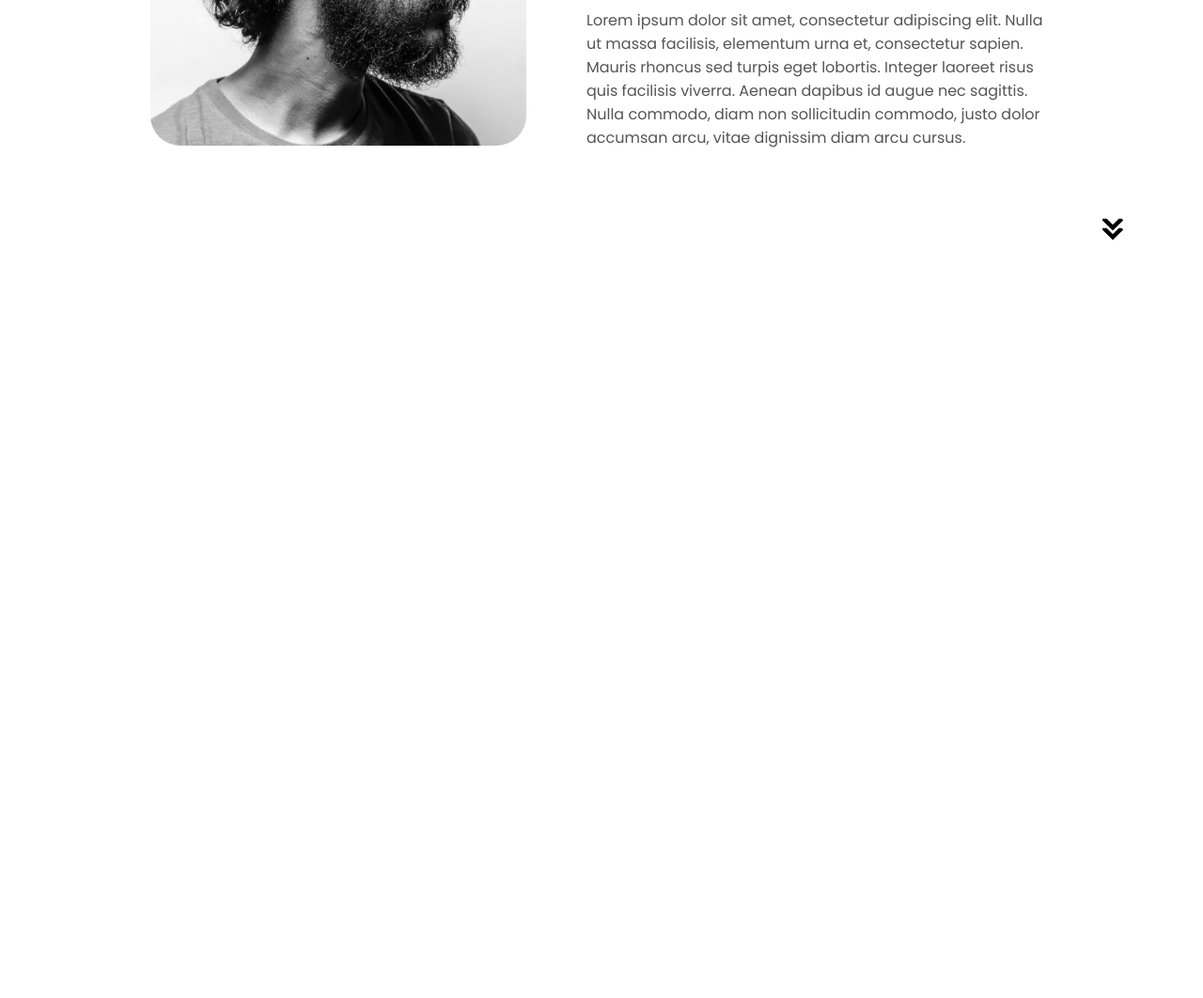
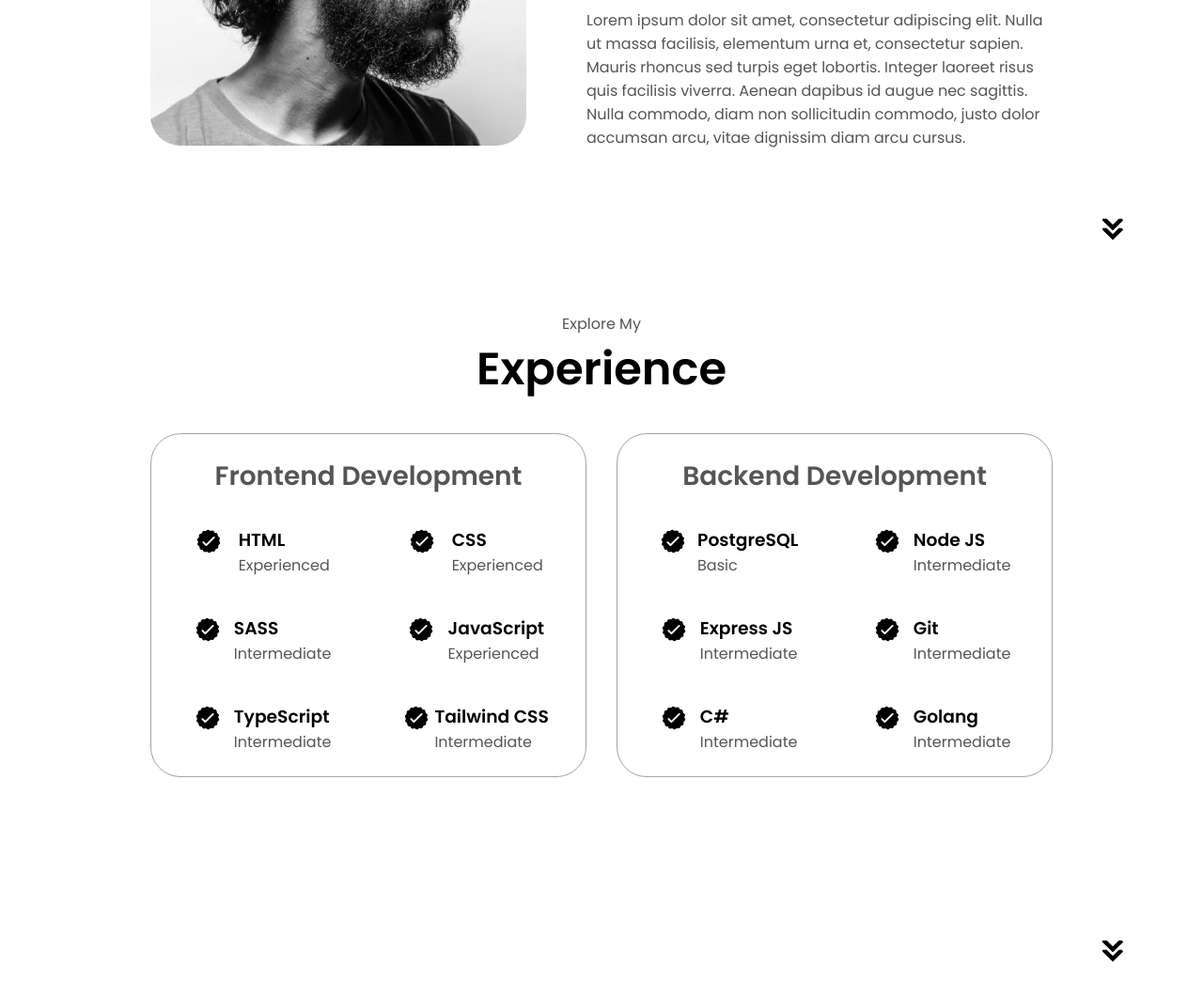
Before and after one commit to LeonardoBlanca/portfolio-html-01, a plain HTML site: page index.html in a window 1280 px wide. Shown: the part 1244-2306 px from the top of the page at 94% size. Before the commit the page ends 1544 px from the top, so only its background shows below. Drawn offline with Linux system fonts and the light colour scheme; a script that the page names is missing.

Commit message:
✨ Feat(Home): Add Experience Section

```diff
--- a/index.html
+++ b/index.html
@@ -41,7 +41,7 @@
 
 </nav>
 
-<section id="#profile">
+<section id="profile">
     <div class="section__pic-container">
         <img src="./assets/profile-pic.png" alt="John Doe Profile Picture">
     </div>
@@ -91,7 +91,110 @@
     </div>
     <img src="./assets/arrow.png" alt="Arrow Icon" class="icon arrow" onclick="location.href='./#experience'">
 </section>
+<section id="experience">
+    <p class="section__text-p1">Explore My</p>
+    <h1 class="title">Experience</h1>
+    <div class="experience-details-container">
+        <div class="about-containers">
+            <div class="details-container">
+                <h2 class="experience-sub-title">Frontend Development</h2>
+                <div class="article-container">
+                    <article>
+                        <img src="./assets/checkmark.png" alt="Experience Icon" class="icon"/>
+                        <div>
+                            <h3>HTML</h3>
+                            <p>Experienced</p>
+                        </div>
+                    </article>
+                    <article>
+                        <img src="./assets/checkmark.png" alt="Experience Icon" class="icon"/>
+                        <div>
+                            <h3>CSS</h3>
+                            <p>Experienced</p>
+                        </div>
+                    </article>
+                    <article>
+                        <img src="./assets/checkmark.png" alt="Experience Icon" class="icon"/>
+                        <div>
+                            <h3>SASS</h3>
+                            <p>Intermediate</p>
+                        </div>
+                    </article>
+                    <article>
+                        <img src="./assets/checkmark.png" alt="Experience Icon" class="icon"/>
+                        <div>
+                            <h3>JavaScript</h3>
+                            <p>Experienced</p>
+                        </div>
+                    </article>
+                    <article>
+                        <img src="./assets/checkmark.png" alt="Experience Icon" class="icon"/>
+                        <div>
+                            <h3>TypeScript</h3>
+                            <p>Intermediate</p>
+                        </div>
+                    </article>
+                    <article>
+                        <img src="./assets/checkmark.png" alt="Experience Icon" class="icon"/>
+                        <div>
+                            <h3>Tailwind CSS</h3>
+                            <p>Intermediate</p>
+                        </div>
+                    </article>
+                </div>
+            </div>
+            <div class="details-container">
+                <h2 class="experience-sub-title">Backend Development</h2>
+                <div class="article-container">
+                    <article>
+                        <img src="./assets/checkmark.png" alt="Experience Icon" class="icon"/>
+                        <div>
+                            <h3>PostgreSQL</h3>
+                            <p>Basic</p>
+                        </div>
+                    </article>
+                    <article>
+                        <img src="./assets/checkmark.png" alt="Experience Icon" class="icon"/>
+                        <div>
+                            <h3>Node JS</h3>
+                            <p>Intermediate</p>
+                        </div>
+                    </article>
+                    <article>
+                        <img src="./assets/checkmark.png" alt="Experience Icon" class="icon"/>
+                        <div>
+                            <h3>Express JS</h3>
+                            <p>Intermediate</p>
+                        </div>
+                    </article>
+                    <article>
+                        <img src="./assets/checkmark.png" alt="Experience Icon" class="icon"/>
+                        <div>
+                            <h3>Git</h3>
+                            <p>Intermediate</p>
+                        </div>
+                    </article>
+                    <article>
+                        <img src="./assets/checkmark.png" alt="Experience Icon" class="icon"/>
+                        <div>
+                            <h3>C#</h3>
+                            <p>Intermediate</p>
+                        </div>
+                    </article>
+                    <article>
+                        <img src="./assets/checkmark.png" alt="Experience Icon" class="icon"/>
+                        <div>
+                            <h3>Golang</h3>
+                            <p>Intermediate</p>
+                        </div>
+                    </article>
 
+                </div>
+            </div>
+        </div>
+    </div>
+    <img src="./assets/arrow.png" alt="Arrow Icon" class="icon arrow" onclick="location.href='./#experience'">
+</section>
 
 <script src="script.js"></script>
 </body>
--- a/style.css
+++ b/style.css
@@ -157,7 +157,7 @@ section {
 
 /* PROFILE SECTION */
 
-#\#profile {
+#profile {
     display: flex;
     justify-content: center;
     gap: 5rem;
@@ -306,3 +306,41 @@ section {
     width: 400px;
     margin: auto 0;
 }
+
+/* EXPERIENCE SECTION */
+
+#experience {
+    position: relative;
+}
+
+.experience-sub-title {
+    color: rgb(85, 85,85);
+    font-weight: 600;
+    font-size: 1.75rem;
+    margin-bottom: 2rem;
+}
+
+.experience-details-container {
+    display: flex;
+    justify-content: center;
+    flex-direction: column;
+}
+
+.article-container {
+    display: flex;
+    text-align: initial;
+    flex-wrap: wrap;
+    flex-direction: row;
+    gap: 2.5rem;
+    justify-content: space-around;
+}
+
+article {
+    display: flex;
+    width: 10rem;
+    justify-content: space-around;
+}
+
+article .icon {
+    cursor: default;
+}
```
